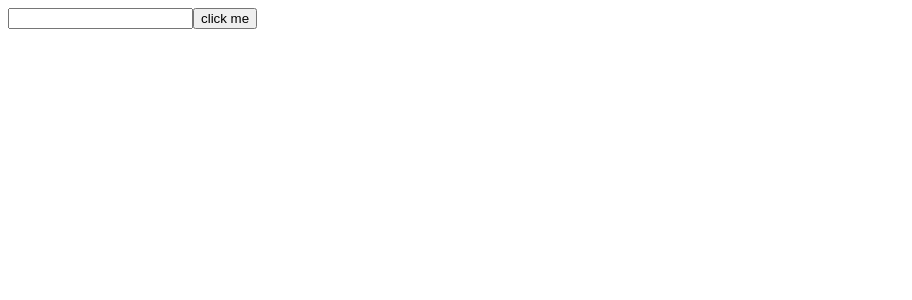
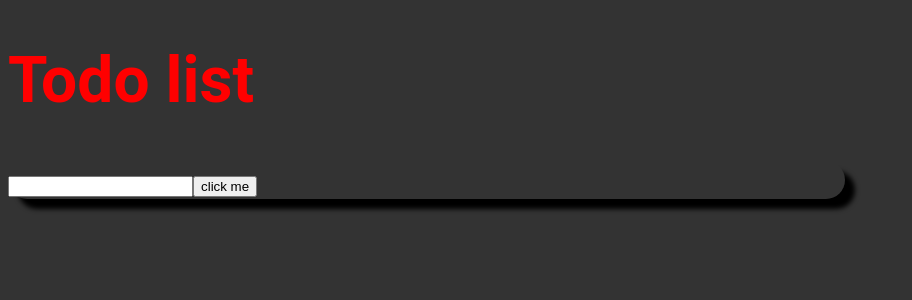
Before and after one commit to Freakyab/Dgclock, a React (Create React App) app: page / in a window 1280 px wide. Shown: the top 300 px of the page, without its empty margins (0-912 px from the left). Built offline with nearby package versions, Linux system fonts and the light colour scheme.

Commit message:
added css

```diff
--- a/src/App.jsx
+++ b/src/App.jsx
@@ -1,5 +1,4 @@
 // import React from "react";
-// import "./style.css"
 // let time = new Date().toLocaleTimeString();
 // const App = () =>{
     //     const [ctime,setctime]=React.useState(time);
@@ -49,36 +48,28 @@
         //         text:"i am king",
         //         des:"double noice"
         //     }
-
 // ]
-
 // const App = () => {
 //     // const [Data, setData] = React.useState(json)
-
 //     return (
 //         <>
 //             {json.map(e => (
 //                 <span key = {e.id}>{e.text}<br/>{e.des}<br/></span>
 //             ))}
-
 //         </>
 //     )
 // }
-import React from "react";
-
+// import React from "react";
 // const App = () => {
 //   const [items, setItems] = React.useState([]);
-
 //   const addItem = (e) => {
 //     e.preventDefault();
 //     setItems([...items, e.target.item.value]);
 //     e.target.item.value = "Enter";
 //   };
-
 //   const removeItem = (index) => {
 //     setItems(items.filter((item, i) => i !== index));
 //   };
-
 //   return (
 //     <>
 //       <form onSubmit={addItem}>
@@ -96,6 +87,9 @@ import React from "react";
 //     </>
 //   );
 // };
+import React from "react";
+import "../src/style.css"
+
 const App = () => {
     const [item,setitem] = React.useState([])
     const clicked = (e) =>{
@@ -104,14 +98,21 @@ const App = () => {
         e.target.item.value = "";
         console.log(item)
     }
+
     const Delete =(index) =>{
         setitem(item.filter((item,i)=>i!==index))
     }
+
     return(
         <>
-        <form onSubmit={clicked}>
+        <h1>
+            Todo list
+        </h1>
+        <div className="div-style">
+
+        <form onSubmit={clicked} className="input-style">
             <input type="text" name = "item" />
-            <button>click me</button>
+            <button className="button-style">click me</button>
         </form>
         <ul>
             {item.map((e ,index)=>(
@@ -120,6 +121,7 @@ const App = () => {
                 </li>
             ))}
         </ul>
+        </div>
         </>
     )
 }
--- a/src/index.js
+++ b/src/index.js
@@ -8,7 +8,3 @@ root.render(
     <App />
   </React.StrictMode>
 );
-
-// If you want to start measuring performance in your app, pass a function
-// to log results (for example: reportWebVitals(console.log))
-// or send to an analytics endpoint. Learn more: https://bit.ly/CRA-vitals
--- a/src/style.css
+++ b/src/style.css
@@ -1,5 +1,21 @@
-.mainTime{
-    position: absolute;
-    top:50%;
-    left:50%
+.root{
+  margin: 0;
+  padding: 0;
+  box-sizing: border-box;
 }
+body{
+  font-family: 'Roboto', sans-serif;
+  font-size: 32px;
+  color: red;
+}
+html{
+    font-size: 62.5%;
+    background-color: #333;
+
+}
+.div-style{
+    margin-right: 427px;
+    border-radius: 50px;
+    box-shadow: 10px 10px 5px black;
+    position: relative;
+}
```
Lines whose indentation alone changed are shown as unchanged.
